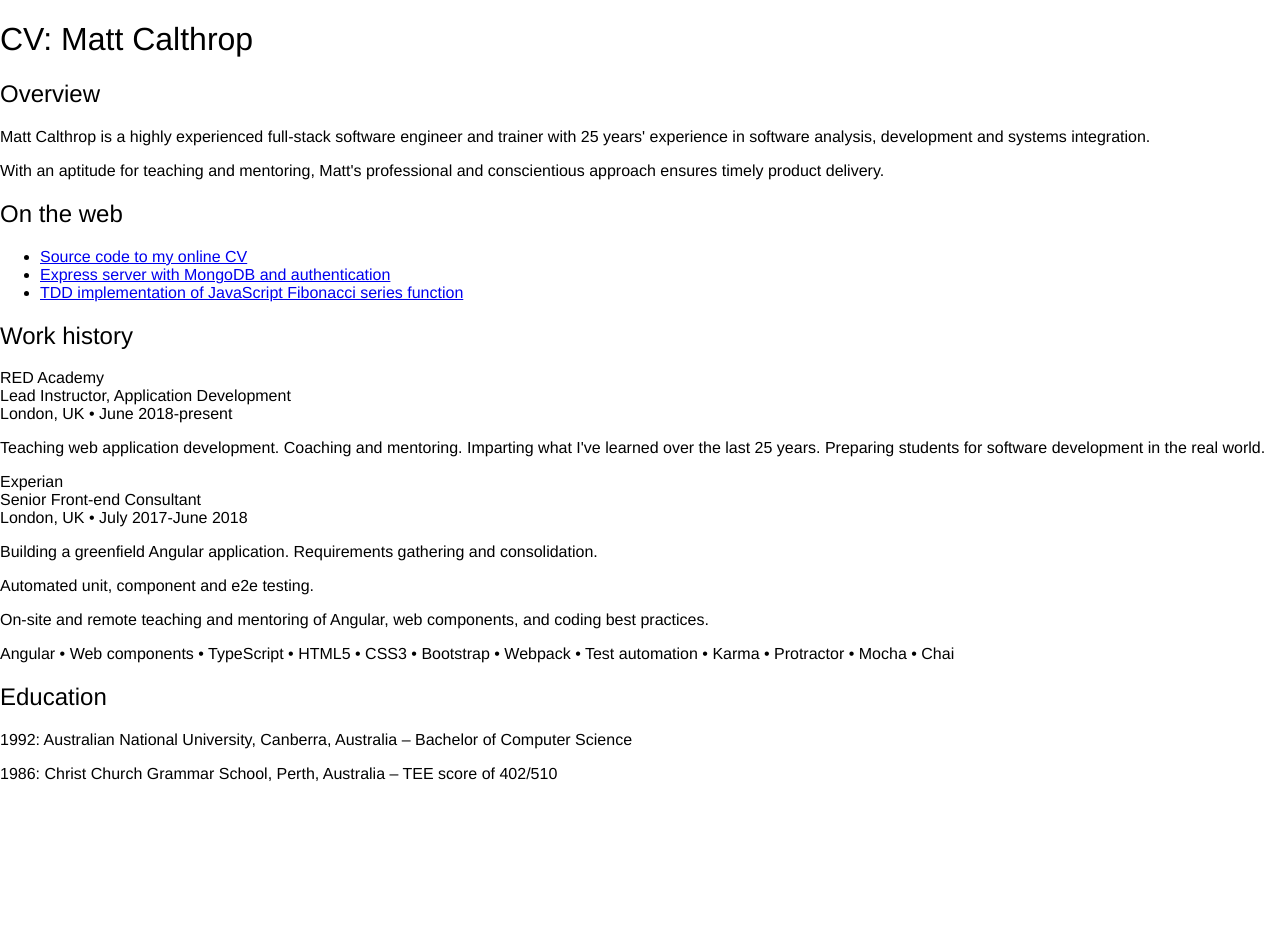
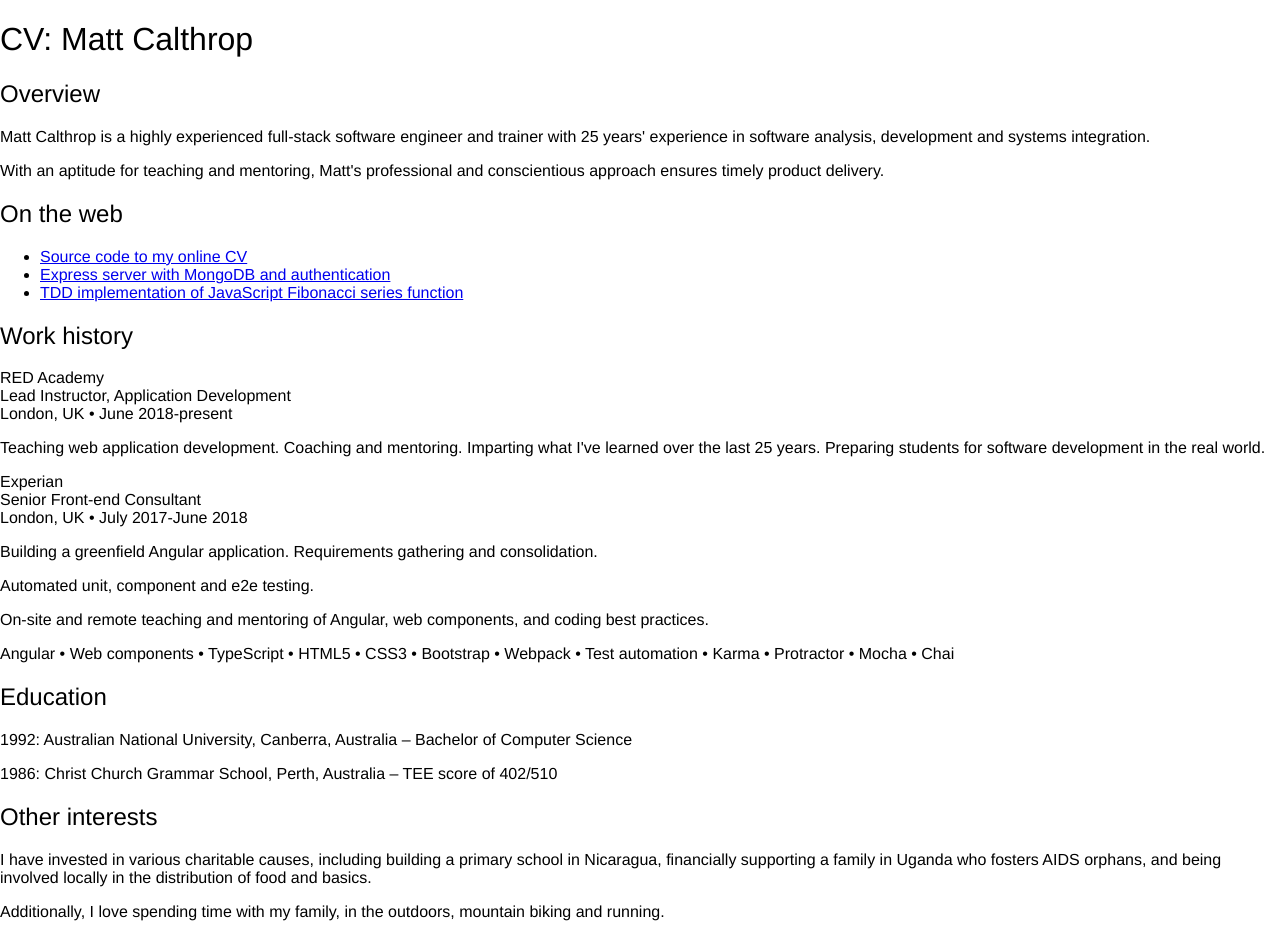
Before and after one commit to mcalthrop/cv-react, a React (Create React App) app: page / in a window 1280 px wide. Before the commit the page ends 800 px from the top, so only its background shows below. Built offline with nearby package versions, Linux system fonts and the light colour scheme.

Commit message:
Add OtherInterests component

```diff
--- a/src/components/index.js
+++ b/src/components/index.js
@@ -1,6 +1,7 @@
 import { Education } from './education';
 import { OnTheWeb } from './on-the-web';
+import { OtherInterests } from './other-interests';
 import { Overview } from './overview';
 import { WorkHistory } from './work-history';
 
-export { Education, OnTheWeb, Overview, WorkHistory };
+export { Education, OnTheWeb, OtherInterests, Overview, WorkHistory };
--- /dev/null
+++ b/src/components/other-interests/OtherInterests.js
@@ -0,0 +1,13 @@
+import React from 'react';
+
+export const OtherInterests = () => {
+    return (
+        <section>
+            <h2>Other interests</h2>
+            <section>
+                <p>I have invested in various charitable causes, including building a primary school in Nicaragua, financially supporting a family in Uganda who fosters AIDS orphans, and being involved locally in the distribution of food and basics.</p>
+                <p>Additionally, I love spending time with my family, in the outdoors, mountain biking and running.</p>
+            </section>
+        </section>
+    );
+};
--- /dev/null
+++ b/src/components/other-interests/index.js
@@ -0,0 +1,3 @@
+import { OtherInterests } from './OtherInterests';
+
+export { OtherInterests };
--- a/src/containers/cv/CvContainer.js
+++ b/src/containers/cv/CvContainer.js
@@ -1,5 +1,5 @@
 import React, { Component } from 'react';
-import { Education, Overview, OnTheWeb, WorkHistory } from '../../components';
+import { Education, OnTheWeb, OtherInterests, Overview, WorkHistory } from '../../components';
 
 export class CvContainer extends Component {
     render() {
@@ -10,6 +10,7 @@ export class CvContainer extends Component {
                 <OnTheWeb></OnTheWeb>
                 <WorkHistory></WorkHistory>
                 <Education></Education>
+                <OtherInterests></OtherInterests>
             </header>
         );
     }
```
